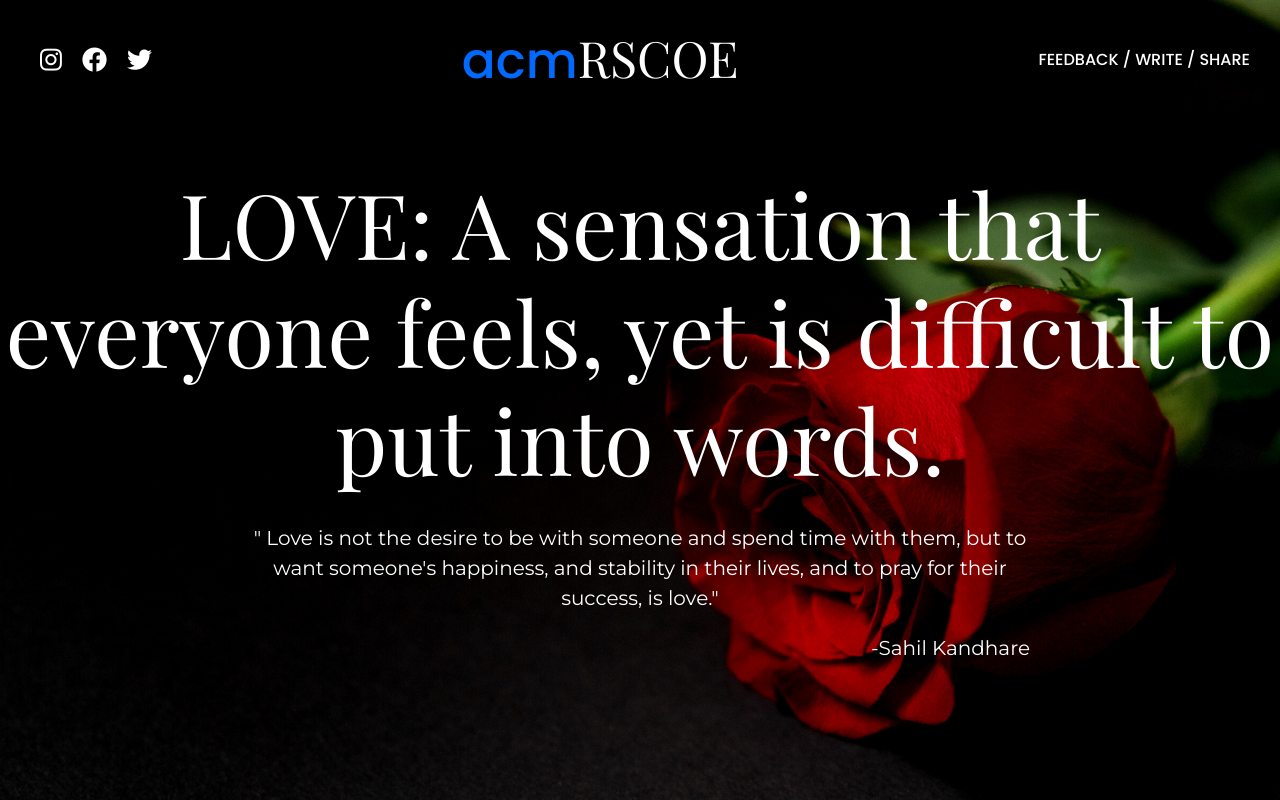
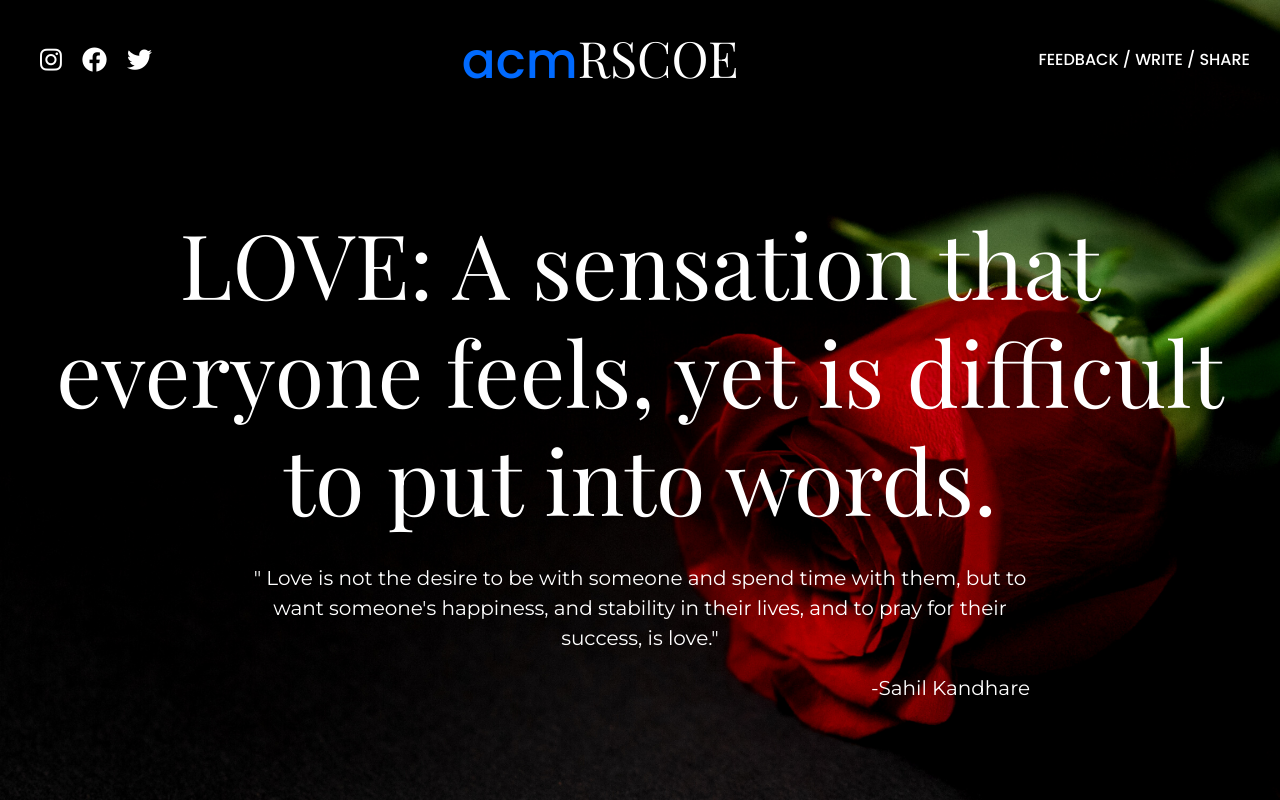
Before and after one commit to abhishekrd/acm-rscoe-v2, a React (Create React App) app: page /love-blog in a window 1280 px wide. Shown: the top 800 px of the page. Built offline with nearby package versions, Linux system fonts and the light colour scheme.

Commit message:
Added Padding to blog title

```diff
--- a/src/pages/blogs/all-written-blogs/All-Blog-page.scss
+++ b/src/pages/blogs/all-written-blogs/All-Blog-page.scss
@@ -6,6 +6,7 @@
         width: 100%;
 
         h1 {
+            padding: 40px 20px 0 20px;
             margin-top: 70px;
             margin-bottom: 20px;
             font-size: 90px;
```
